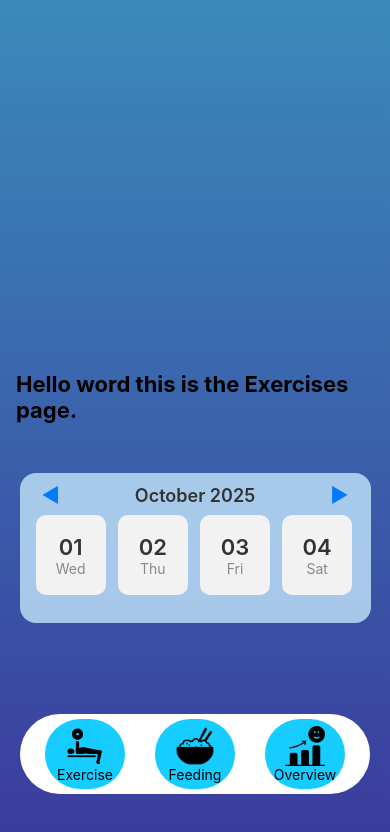
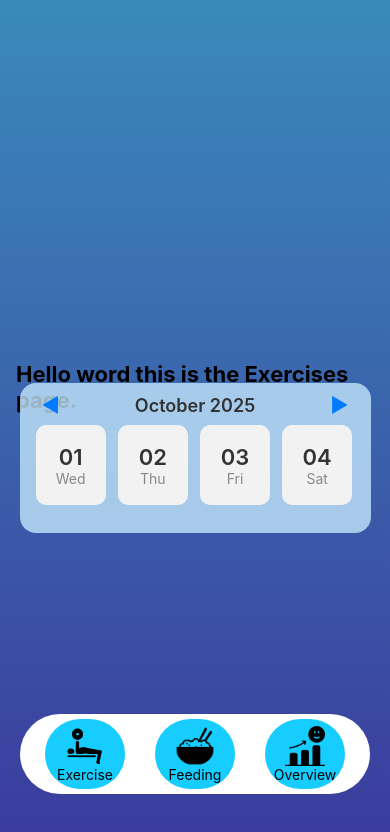
Before and after one commit to JoseLuCG/proyecto_CoDe, a React Native app in the folder Frontend/: screen /Exercises in a window 390 px wide. Shown: the top 832 px of the page. Built offline with nearby package versions, Linux system fonts and the light colour scheme.

Commit message:
Styles(Frontend/components): change the margin of the container View in `DaysCarousel` component

```diff
--- a/Frontend/src/components/DaysCarousel.js
+++ b/Frontend/src/components/DaysCarousel.js
@@ -57,11 +57,13 @@ const styles = StyleSheet.create({
 	container: {
 		width: width * 0.90,
 		display: 'flex',
-		top: 100,
+		top: 10,
 		backgroundColor: 'rgba(201, 237, 255, 0.76)',
 		borderRadius: 16,
 		padding: 10,
-		height: 150
+		height: 150,
+		marginTop: 10,
+		marginBottom: 10
 	},
 	header: {
 		flexDirection: 'row',
```
